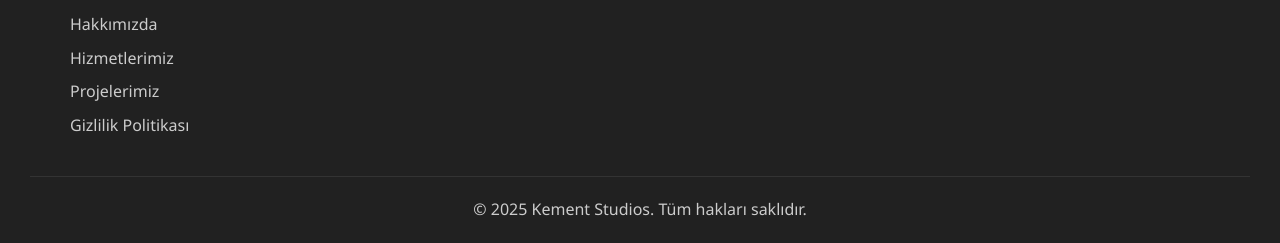
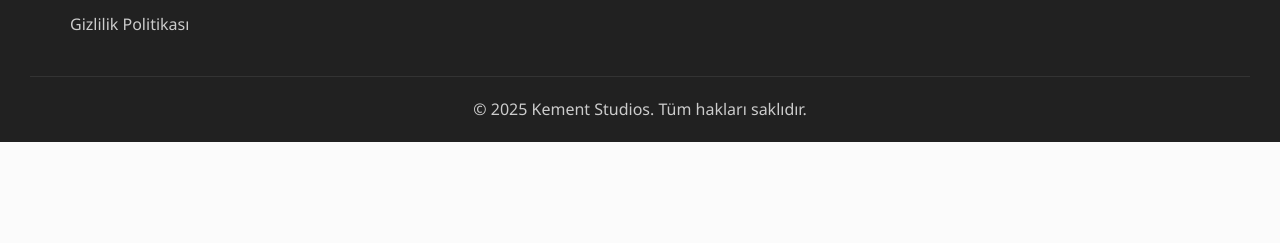
Before and after one commit to orhankement/kementstudios, a plain HTML site: page index.html in a window 1280 px wide. Shown: the part 3466-3709 px from the top of the page. After the commit the page ends 3608 px from the top, so only its background shows below. Drawn offline with Linux system fonts and the light colour scheme.

Commit message:
Update index.html

```diff
--- a/index.html
+++ b/index.html
@@ -148,9 +148,6 @@
                     <h3>Kurumsal</h3>
                     <p>Kement Studios olarak, her markanın kendine özgü hikayesini dijital dünyada en etkili şekilde anlatmasını sağlamak için yenilikçi çözümler sunuyoruz.</p>
                     <div class="footer-links">
-                    <a href="/hakkimizda">Hakkımızda</a>
-                    <a href="/hizmetler">Hizmetlerimiz</a>
-                    <a href="/projeler">Projelerimiz</a>
                         <a href="/gizlilik">Gizlilik Politikası</a>
                     </div>
                 </div>
```
Lines whose indentation alone changed are shown as unchanged.
